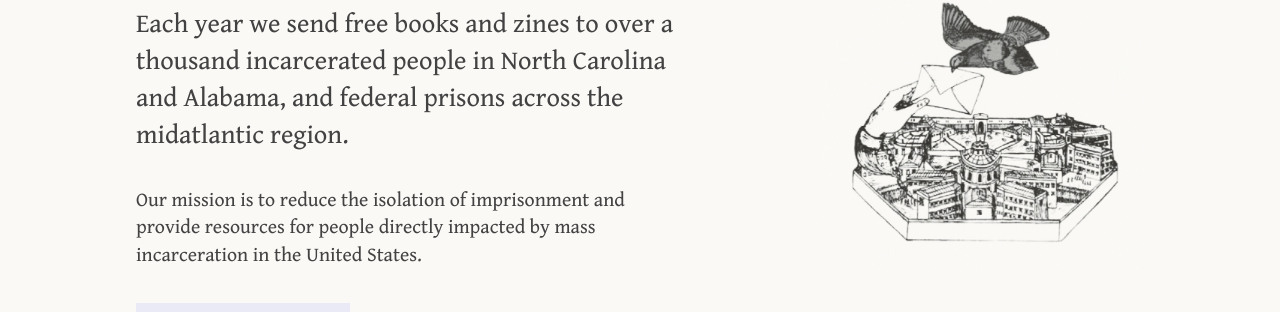
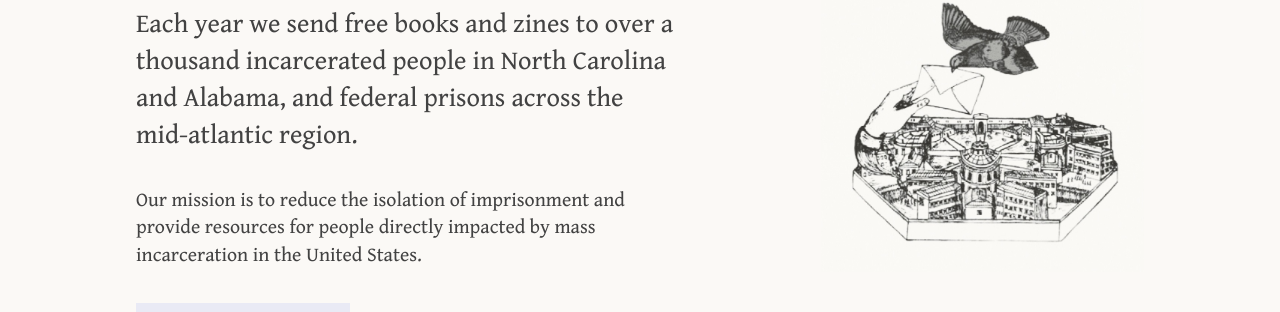
Before and after one commit to prisonbookscollective/prisonbookscollective.github.io, a Jekyll site: the page built from index.html, in a window 1280 px wide and 900 px high. Shown: the part 149-461 px from the top of the window. Built offline with Jekyll 4.4.1, drawn with Linux system fonts in a browser that asks for light colours.

Commit message:
Update default.html
Fixes typo

```diff
--- a/_layouts/default.html
+++ b/_layouts/default.html
@@ -12,7 +12,7 @@ h<!DOCTYPE html>
         <div class="content-wrapper">
           <div class="home-intro ">
             <div class="home-intro-description">
-              <p class="intro">Each year we send free books and zines to over a thousand incarcerated people in North Carolina and Alabama, and federal prisons across the midatlantic region.</p>
+              <p class="intro">Each year we send free books and zines to over a thousand incarcerated people in North Carolina and Alabama, and federal prisons across the mid-atlantic region.</p>
               <p class="intro-secondary">Our mission is to reduce the isolation of imprisonment and provide resources for people directly impacted by mass incarceration in the United States.</p>
               <a href="/about" class="btn-secondary arrow">Learn more about PBC</a>
             </div>
```
